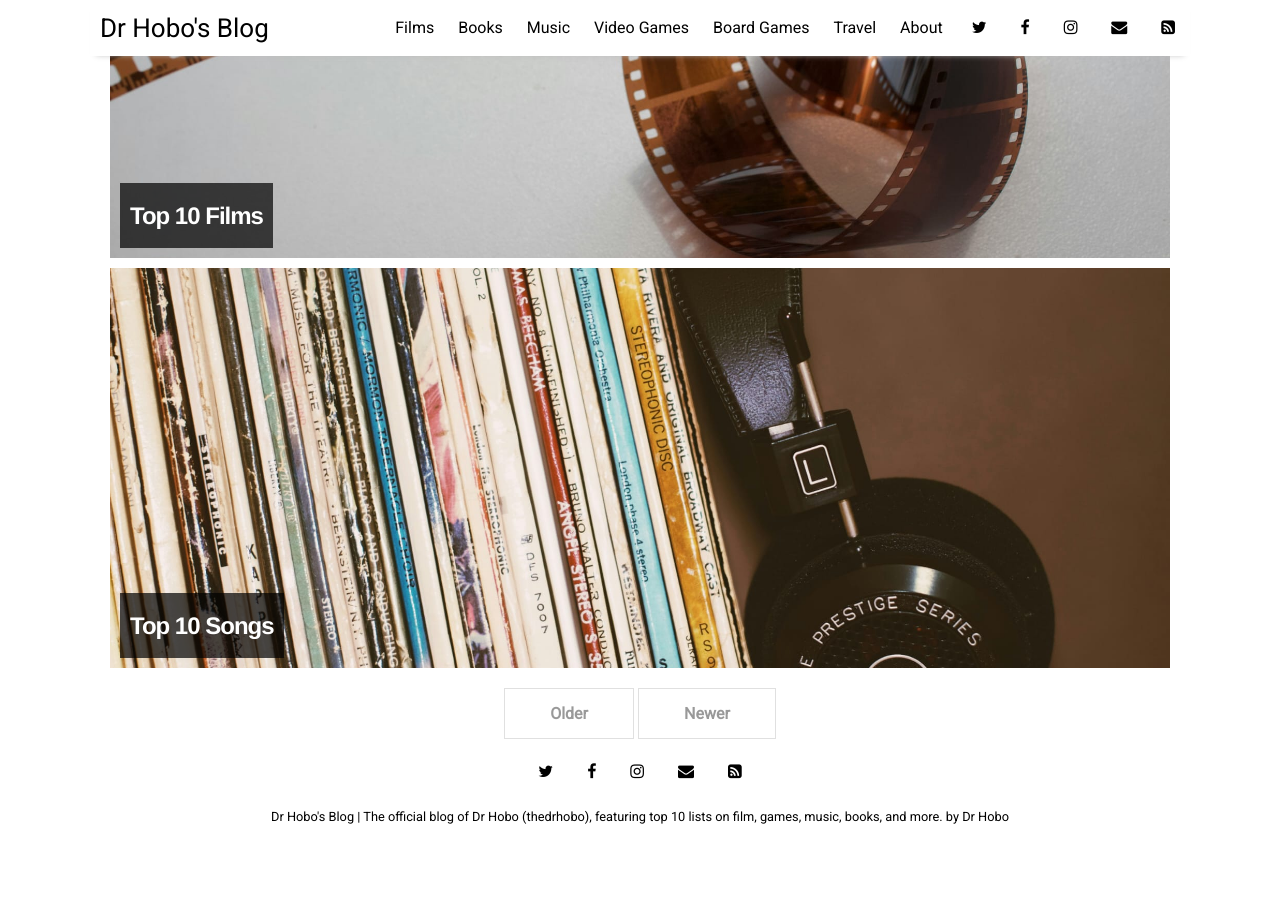
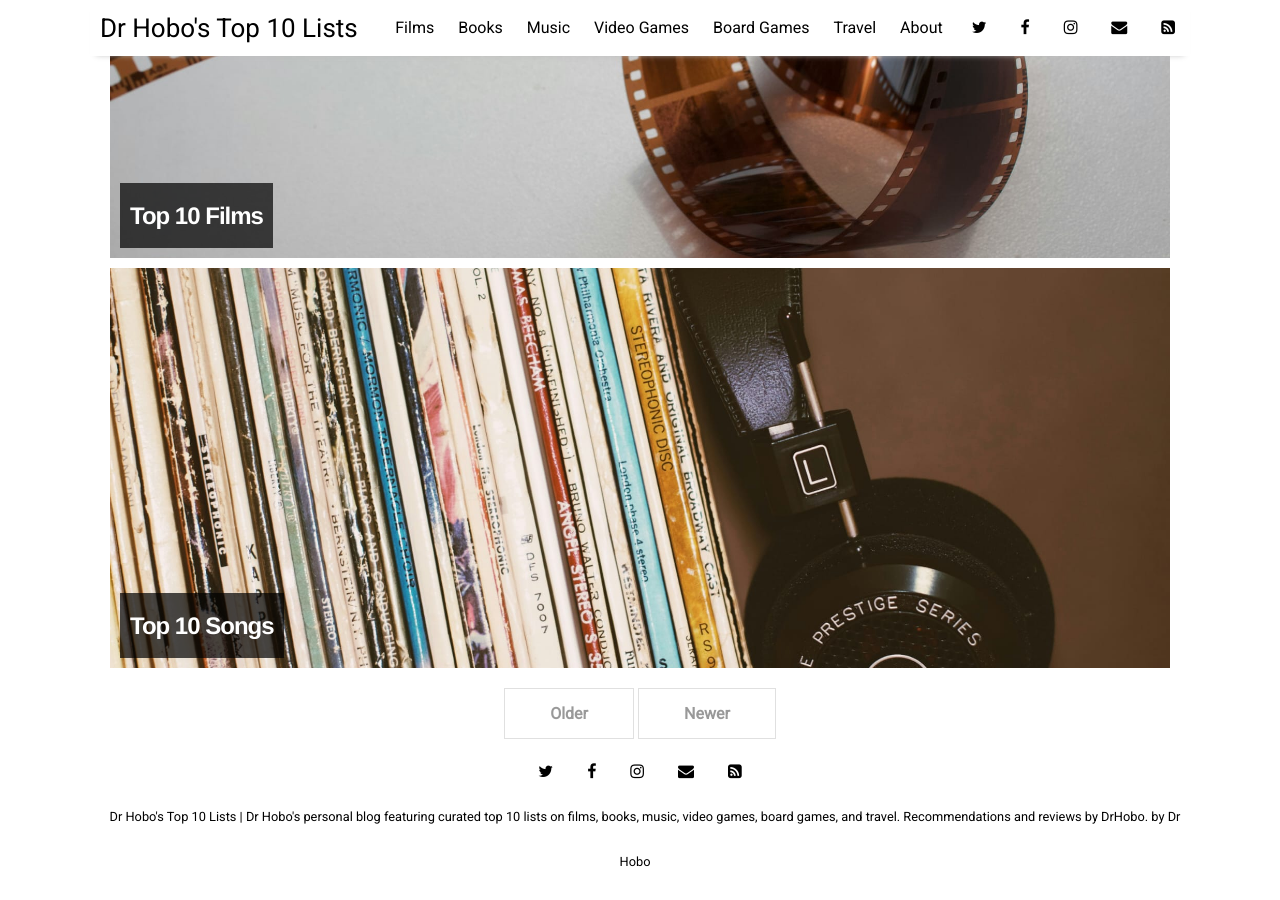
Before and after one commit to TheDrHobo/thedrhobo.github.io, a Jekyll site: the page built from index.html, in a window 1280 px wide and 900 px high, scrolled down 1443 px. Built offline with Jekyll 4.4.1, drawn with Linux system fonts in a browser that asks for light colours; nearby versions of some CDN libraries; the list of posts is cut into pages by our own code; before the commit the page ends 2298 px from its top, so only the background shows below that.

Commit message:
Update _config.yml

```diff
--- a/_config.yml
+++ b/_config.yml
@@ -7,14 +7,40 @@ paginate:            5
 markdown:            kramdown
 highlighter:         rouge
 permalink:           /:title
-plugins:             [jekyll-paginate, jekyll-sitemap, jekyll-feed, jekyll-seo-tag]
+plugins:
+  - jekyll-paginate
+  - jekyll-sitemap
+  - jekyll-feed
+  - jekyll-seo-tag
 
-title: Dr Hobo's Blog
-description: The official blog of Dr Hobo (thedrhobo), featuring top 10 lists on film, games, music, books, and more.
+# Site Settings
+title: Dr Hobo's Top 10 Lists
+description: Dr Hobo's personal blog featuring curated top 10 lists on films, books, music, video games, board games, and travel. Recommendations and reviews by DrHobo.
 author: Dr Hobo
 baseurl: ""
 url: "https://thedrhobo.github.io"
 
+# SEO Settings
+twitter:
+  username: drhobo
+  card: summary
+
+social:
+  name: Dr Hobo
+  links:
+    - https://thedrhobo.github.io
+    - https://www.instagram.com/iconicinkscapes/
+
+# Google verification (add this when you get your verification code)
+# google_site_verification: "your-verification-code-here"
+
+# Sitemap settings
+defaults:
+  - scope:
+      path: ""
+    values:
+      image: /assets/img/default.jpg
+
 # RSS 2.0 can be used instead of Atom by uncommenting following two lines
 #feed:
 #  path: rss-feed.xml
```
